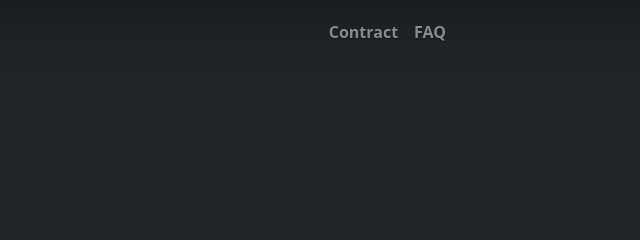
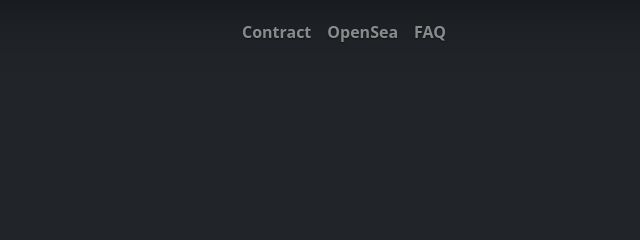
Before and after one commit to DigOppGroup/OpenNFT, a plain HTML site: page docs/index.html in a window 1280 px wide. Shown: the top 240 px of the page, 483-1123 px from the left. Drawn offline with nearby package versions, Linux system fonts and the light colour scheme; a script that the page names is missing.

Commit message:
adding opensea

```diff
--- a/docs/index.html
+++ b/docs/index.html
@@ -26,6 +26,7 @@
           <h3 class="float-md-start mb-0">OpenNFT</h3>
           <nav class="nav nav-masthead justify-content-center float-md-end">
             <a class="nav-link" id="contractLink" target="_blank" href="https://etherscan.io/address/0x4a4f4a202c840f7247cfcb429e1b41a5509176d8">Contract</a>
+            <a class="nav-link" target="_blank" href="https://opensea.io/collection/opennft-v3">OpenSea</a>
             <a class="nav-link" href="faq.html">FAQ</a>
             <p class="nav-link"><span class="dot"></span><span class="showAccount"></span></p>
           </nav>
```
Also changed, not shown: docs/faq.html (+1 -0 lines).
